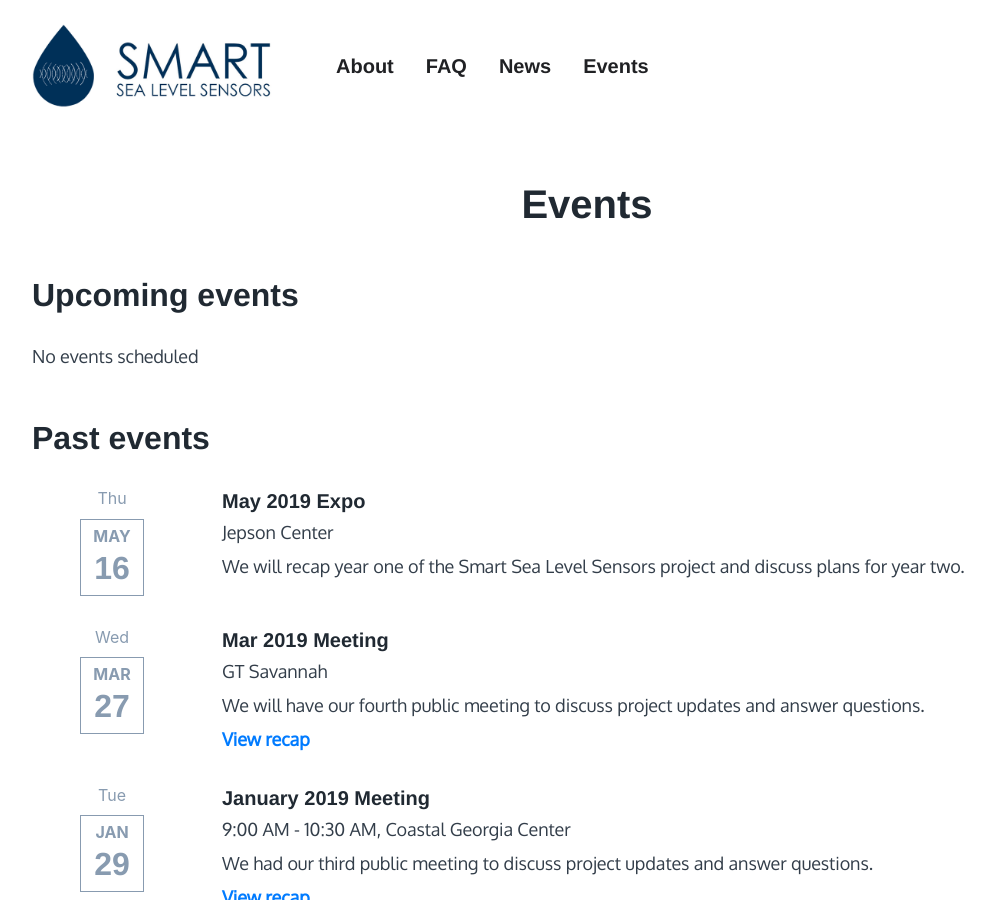
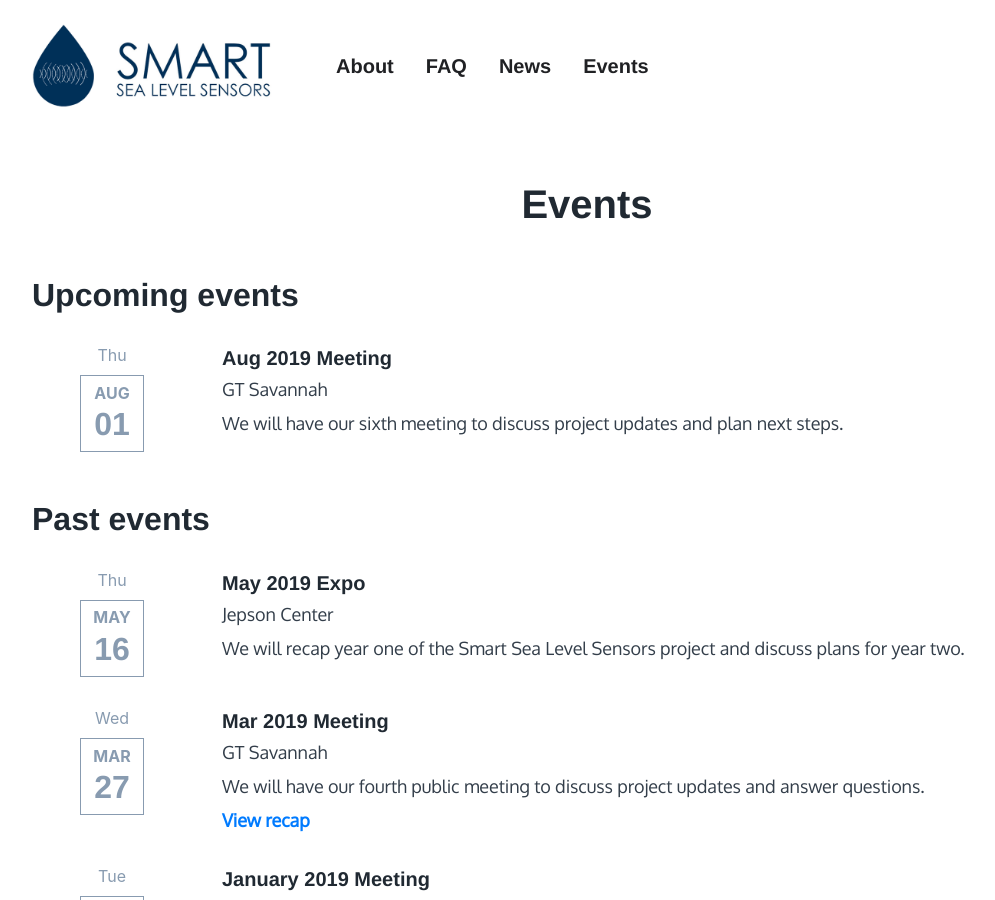
Before and after one commit to seongryoo/sealevelsensors.github.io, a Jekyll site: the page built from events.html, in a window 1280 px wide and 900 px high. Shown: the whole window, without its empty margins (53-1048 px from the left). Built offline with Jekyll 4.4.1, drawn with Linux system fonts in a browser that asks for light colours; nearby versions of some CDN libraries.

Commit message:
Add Aug 1 event

```diff
--- a/events.html
+++ b/events.html
@@ -12,7 +12,21 @@ permalink: /events/
 
     <div class="upcoming">
       <h3>Upcoming events</h3>
-      <p style="margin-top: 28px;">No events scheduled</p>
+      <!-- <p style="margin-top: 28px;">No events scheduled</p> -->
+      <div class="row">
+        <div class="col-md-2 event-date">
+          <h5 class="date-box-prefix">Thu</h5>
+          <div class="date-box">
+            <h5>Aug</h5>
+            <h3>01</h3>
+          </div>
+        </div>
+        <div class="col-md-9 event-body">
+          <h4 class="event-title">Aug 2019 Meeting</h4>
+          <p class="event-time">GT Savannah</p>
+          <p class="event-description">We will have our sixth meeting to discuss project updates and plan next steps.</p>
+        </div>
+      </div>
     </div>
 
     <div class="past" style="margin-top: 48px;">
```
Also changed, not shown: index.html (+10 -11 lines).
